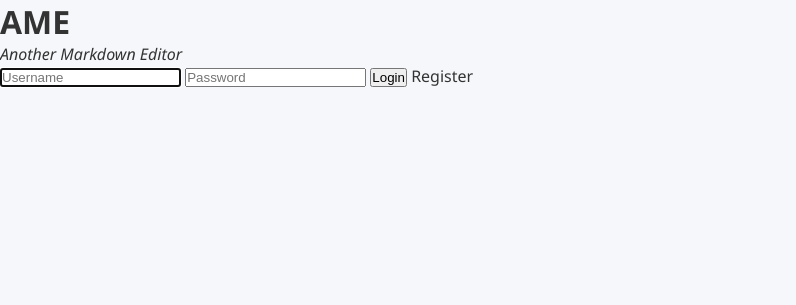
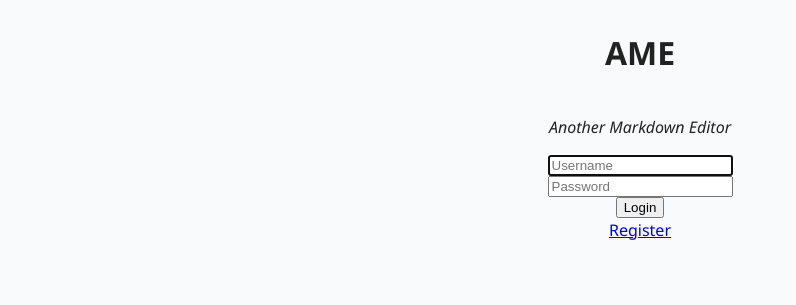
Before and after one commit to tangentecode/another-markdown-editor, a Flask app: page /login in a window 1280 px wide. Shown: the top 305 px of the page, without its empty margins (0-796 px from the left). Run offline with Flask 3, Linux system fonts and the light colour scheme.

Commit message:
basic flexbox

```diff
--- a/static/css/base.css
+++ b/static/css/base.css
@@ -1,17 +1,22 @@
-/* base.css */
-* {
+*::before,
+*::after {
   margin: 0;
   padding: 0;
   box-sizing: border-box;
 }
 
-body {
-  font-family: "Segoe UI", system-ui, sans-serif;
-  background: #f5f7fa;
-  color: #333;
+:root {
+  --color-bg: #f9fafb;
+  --color-text: #222;
+  --color-primary: #2563eb;
+  --color-border: #d1d5db;
+  --font-base: "Segoe UI", Arial, sans-serif;
+  --radius: 5px;
 }
 
-a {
-  text-decoration: none;
-  color: inherit;
+body {
+  font-family: var(--font-base);
+  background: var(--color-bg);
+  color: var(--color-text);
+  line-height: 1.5;
 }
--- a/static/css/layout.css
+++ b/static/css/layout.css
@@ -1,11 +1,5 @@
-/* layout.css */
-.container {
-  max-width: 1100px;
-  margin: 0 auto;
-  padding: 20px;
+.page  {
+	display: flex;
+	flex-direction: column;
+	align-items: center;
 }
-
-.page {
-  display: flex;
-  min-height: 100vh;
-}
--- a/static/css/pages/login.css
+++ b/static/css/pages/login.css
@@ -0,0 +1,5 @@
+.container  {
+	display: flex;
+	flex-direction: column;
+	align-items: center;
+}
--- a/templates/layout.html
+++ b/templates/layout.html
@@ -13,7 +13,7 @@
 	<link rel="stylesheet" href="../static/css/main.css">
 </head>
 
-<body>
+<body class="page">
 	{% block body %}
 	{% endblock %}
 </body>
--- a/templates/login.html
+++ b/templates/login.html
@@ -8,11 +8,12 @@ Login
 {% block body %}
 <h1>AME</h1>
 <p><i>Another Markdown Editor</i></p>
-<form method="post">
+<form method="post" class="container">
     <input type="text" name="username" autofocus autocomplete="off" placeholder="Username">
     <input type="password" name="password" autocomplete="off" placeholder="Password">
     <button type="submit" name="login">Login</button>
     <a href="/register">Register</a>
+    <br>
     <p>{{ msg }}</p>
 </form>
 {% endblock %}
```
Also changed, not shown: database.db.
